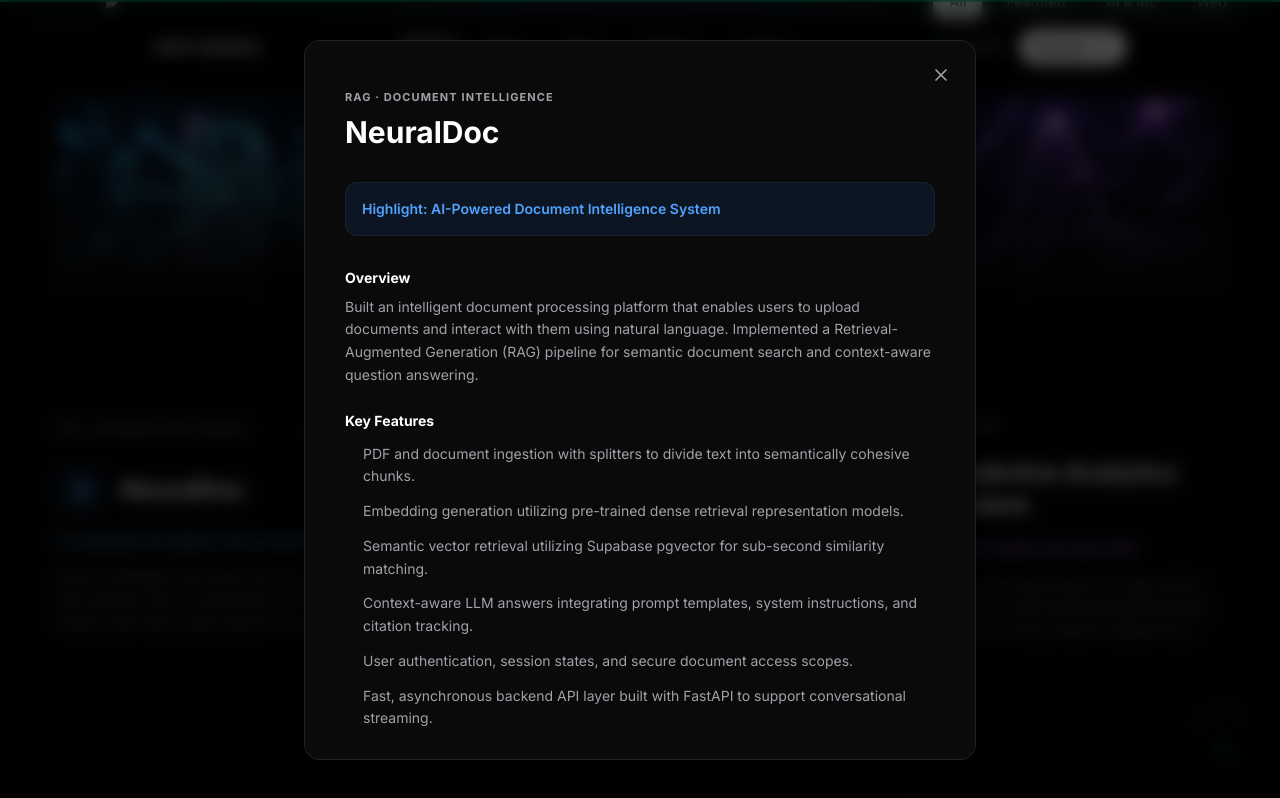
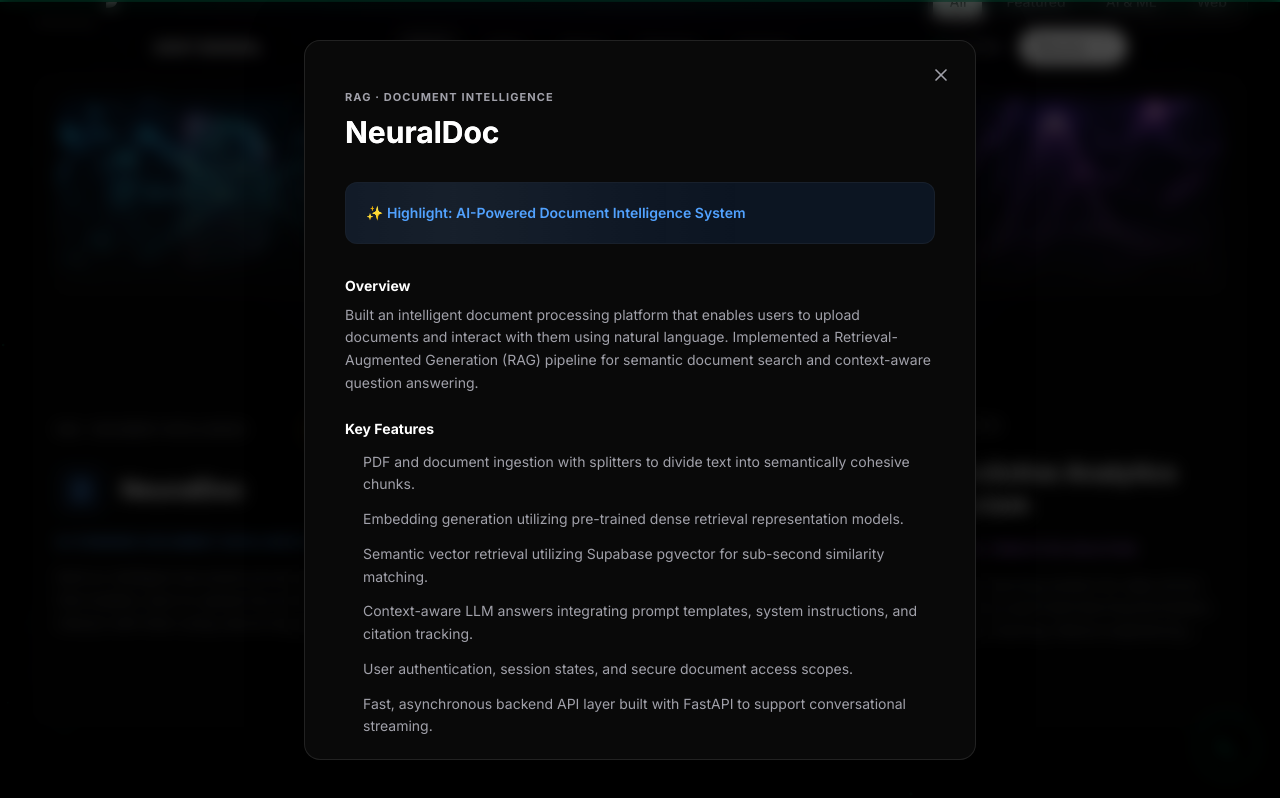
Before and after one commit to UdayBansalG0423/My-Portfolio, a Next.js app: page / in a window 1280 px wide. Both pictures are taken after a click on the element 226 px from the left and 4192 px from the top of the page. Shown: the part 3792-4590 px from the top of the page. Built offline with nearby package versions, Linux system fonts and the light colour scheme.

Commit message:
Optimize project card INP, add scroll progress bar, and hide scrollbars globally

```diff
--- a/src/app/globals.css
+++ b/src/app/globals.css
@@ -30,6 +30,12 @@
   to { opacity: 1; transform: translateY(0); }
 }
 
+@keyframes shimmer {
+  100% {
+    transform: translateX(100%);
+  }
+}
+
 :root {
   background-color: #000000;
   color: #ededed;
@@ -48,23 +54,46 @@
   -moz-osx-font-smoothing: grayscale;
 }
 
-/* Minimalist scrollbars */
-::-webkit-scrollbar {
-  width: 8px;
-  height: 8px;
+/* Hide all scrollbars globally */
+*::-webkit-scrollbar {
+  display: none !important;
 }
 
-::-webkit-scrollbar-track {
-  background: var(--color-bg);
+* {
+  -ms-overflow-style: none !important;
+  scrollbar-width: none !important;
 }
 
-::-webkit-scrollbar-thumb {
-  background: #262626;
-  border-radius: 4px;
+/* Custom Scrollbar for Modal and specific containers */
+.custom-scrollbar::-webkit-scrollbar {
+  width: 6px;
 }
 
-::-webkit-scrollbar-thumb:hover {
-  background: #404040;
+.custom-scrollbar::-webkit-scrollbar-track {
+  background: transparent;
+}
+
+.custom-scrollbar::-webkit-scrollbar-thumb {
+  background: rgba(255, 255, 255, 0.15);
+  border-radius: 10px;
+}
+
+.custom-scrollbar::-webkit-scrollbar-thumb:hover {
+  background: rgba(255, 255, 255, 0.3);
+}
+
+.custom-scrollbar {
+  scrollbar-width: thin;
+  scrollbar-color: rgba(255, 255, 255, 0.15) transparent;
+}
+
+/* Hide scrollbar entirely */
+.no-scrollbar::-webkit-scrollbar {
+  display: none !important;
+}
+.no-scrollbar {
+  -ms-overflow-style: none !important;
+  scrollbar-width: none !important;
 }
 
 /* Subtle Grid Overlay — opacity-only animation (GPU composited) */
--- a/src/components/sections/ProjectsSection.tsx
+++ b/src/components/sections/ProjectsSection.tsx
@@ -1,8 +1,8 @@
 "use client";
 
-import { useState, useEffect } from "react";
+import { useState, useEffect, useMemo, useRef } from "react";
 import { createPortal } from "react-dom";
-import { motion, AnimatePresence } from "framer-motion";
+import { motion, AnimatePresence, useScroll } from "framer-motion";
 import Image from "next/image";
 import {
   FileText,
@@ -211,6 +211,148 @@
   );
 }
 
+const modalVariants = {
+  hidden: { opacity: 0, scale: 0.95, y: 20 },
+  visible: {
+    opacity: 1,
+    scale: 1,
+    y: 0,
+    transition: { type: "spring", damping: 25, stiffness: 300, staggerChildren: 0.1, delayChildren: 0.1 }
+  },
+  exit: { opacity: 0, scale: 0.95, y: 20, transition: { duration: 0.2 } }
+};
+
+const itemVariants = {
+  hidden: { opacity: 0, y: 15 },
+  visible: { opacity: 1, y: 0, transition: { type: "spring", damping: 25, stiffness: 400 } }
+};
+
+function ProjectModal({ project, onClose }: { project: Project; onClose: () => void }) {
+  const scrollRef = useRef<HTMLDivElement>(null);
+  const { scrollYProgress } = useScroll({ container: scrollRef });
+
+  useEffect(() => {
+    // Lock body scroll when modal opens
+    const originalStyle = window.getComputedStyle(document.body).overflow;
+    document.body.style.overflow = "hidden";
+    return () => {
+      document.body.style.overflow = originalStyle;
+    };
+  }, []);
+
+  return (
+    <div className="fixed inset-0 z-[100] flex items-center justify-center p-4 sm:p-6">
+      <motion.div
+        initial={{ opacity: 0 }}
+        animate={{ opacity: 1 }}
+        exit={{ opacity: 0 }}
+        onClick={onClose}
+        className="absolute inset-0 bg-black/70 backdrop-blur-sm"
+      />
+
+      <motion.div
+        variants={modalVariants}
+        initial="hidden"
+        animate="visible"
+        exit="exit"
+        className="relative w-full max-w-2xl bg-[#0a0a0a]/95 backdrop-blur-2xl border border-white/10 rounded-2xl shadow-[0_0_50px_rgba(0,0,0,0.8)] flex flex-col max-h-[90vh] z-10 overflow-hidden"
+      >
+        {/* Creative Animated Scroll Progress Bar */}
+        <motion.div
+          className="absolute top-0 left-0 right-0 h-1 bg-gradient-to-r from-emerald-500 via-blue-500 to-purple-500 origin-left z-50"
+          style={{ scaleX: scrollYProgress }}
+        />
+
+        <button
+          onClick={onClose}
+          className="absolute top-4 right-4 p-2 text-muted hover:text-white rounded-full hover:bg-white/10 transition-colors z-20"
+        >
+          <X className="h-5 w-5" />
+        </button>
+
+        {/* Scrollable Content Area - Default scrollbar hidden via 'no-scrollbar' */}
+        <div ref={scrollRef} className="p-6 md:p-10 overflow-y-auto no-scrollbar w-full h-full">
+          <motion.div variants={itemVariants} className="mb-8 mt-2">
+            <span className="font-sans text-[11px] font-bold text-muted uppercase tracking-widest block mb-2">
+              {project.tag}
+            </span>
+            <h3 className="font-sans text-3xl font-bold text-white pr-8 bg-clip-text text-transparent bg-gradient-to-r from-white to-gray-400">
+              {project.title}
+            </h3>
+          </motion.div>
+
+          <motion.div
+            variants={itemVariants}
+            className={`p-5 rounded-xl border border-white/5 mb-8 ${project.bgClass} relative overflow-hidden`}
+          >
+            <div className="absolute inset-0 bg-gradient-to-r from-transparent via-white/5 to-transparent -translate-x-[100%] animate-[shimmer_2s_infinite]" />
+            <p className={`font-sans text-sm font-semibold ${project.colorClass} relative z-10 flex items-center gap-2`}>
+              ✨ Highlight: {project.highlight}
+            </p>
+          </motion.div>
+
+          <div className="space-y-6 mb-10">
+            <motion.div variants={itemVariants}>
+              <h4 className="font-sans text-sm font-bold text-white mb-2">Overview</h4>
+              <p className="font-sans text-sm text-muted leading-relaxed">
+                {project.description}
+              </p>
+            </motion.div>
+
+            <motion.div variants={itemVariants}>
+              <h4 className="font-sans text-sm font-bold text-white mb-3">Key Features</h4>
+              <ul className="space-y-3">
+                {project.details.map((bullet, idx) => (
+                  <li key={idx} className="flex items-start gap-3 text-sm text-muted group">
+                    <div className={`mt-1.5 h-1.5 w-1.5 rounded-full flex-shrink-0 ${project.bgClass.replace('/10', '')} bg-opacity-100 transition-transform duration-300 group-hover:scale-150`} />
+                    <span className="leading-relaxed transition-colors duration-300 group-hover:text-white">{bullet}</span>
+                  </li>
+                ))}
+              </ul>
+            </motion.div>
+          </div>
+
+          <motion.div variants={itemVariants} className="mb-10">
+            <h4 className="font-sans text-sm font-bold text-white mb-3">Technologies</h4>
+            <div className="flex flex-wrap gap-2">
+              {project.tech.map((t, idx) => (
+                <span
+                  key={idx}
+                  className="font-sans text-[11px] font-medium bg-white/5 border border-white/10 px-3 py-1.5 rounded-full text-muted transition-colors hover:bg-white/10 hover:text-white cursor-default"
+                >
+                  {t}
+                </span>
+              ))}
+            </div>
+          </motion.div>
+
+          <motion.div variants={itemVariants} className="flex flex-col sm:flex-row gap-4 pt-6 border-t border-white/10 mt-auto">
+            <a
+              href={project.github}
+              target="_blank"
+              rel="noopener noreferrer"
+              className="flex-1 flex items-center justify-center gap-2 rounded-xl bg-white/5 border border-white/10 px-4 py-3 font-sans font-semibold text-sm text-white transition-all hover:bg-white/10"
+            >
+              <Github className="h-4 w-4" />
+              View Source
+            </a>
+
+            <a
+              href={project.demo}
+              target="_blank"
+              rel="noopener noreferrer"
+              className="flex-1 flex items-center justify-center gap-2 rounded-xl bg-white text-black px-4 py-3 font-sans font-semibold text-sm transition-all hover:bg-gray-200"
+            >
+              Live Demo
+              <ExternalLink className="h-4 w-4" />
+            </a>
+          </motion.div>
+        </div>
+      </motion.div>
+    </div>
+  );
+}
+
 export default function ProjectsSection() {
   const [filter, setFilter] = useState<CategoryFilter>("all");
   const [selectedProject, setSelectedProject] = useState<Project | null>(null);
@@ -225,6 +367,26 @@
     if (filter === "featured") return p.isFeatured;
     return p.category === filter;
   });
+
+  // Memoize the grid so opening the modal doesn't trigger layout recalculations
+  const projectsGrid = useMemo(() => (
+    <motion.div layout className="grid grid-cols-1 md:grid-cols-2 lg:grid-cols-3 gap-6">
+      <AnimatePresence mode="popLayout">
+        {filteredProjects.map((project) => (
+          <motion.div
+            layout
+            key={project.id}
+            initial={{ opacity: 0, scale: 0.95 }}
+            animate={{ opacity: 1, scale: 1 }}
+            exit={{ opacity: 0, scale: 0.95 }}
+            transition={{ duration: 0.4 }}
+          >
+            <ProjectCardItem project={project} onClick={() => setSelectedProject(project)} />
+          </motion.div>
+        ))}
+      </AnimatePresence>
+    </motion.div>
+  ), [filteredProjects]);
 
   return (
     <section id="projects" className="mx-auto max-w-7xl px-4 py-12 md:py-20 sm:px-6 lg:px-8">
@@ -272,125 +434,13 @@
       </motion.div>
 
       {/* Projects Grid */}
-      <motion.div layout className="grid grid-cols-1 md:grid-cols-2 lg:grid-cols-3 gap-6">
-        <AnimatePresence mode="popLayout">
-          {filteredProjects.map((project) => (
-            <motion.div
-              layout
-              key={project.id}
-              initial={{ opacity: 0, scale: 0.95 }}
-              animate={{ opacity: 1, scale: 1 }}
-              exit={{ opacity: 0, scale: 0.95 }}
-              transition={{ duration: 0.4 }}
-            >
-              <ProjectCardItem project={project} onClick={() => setSelectedProject(project)} />
-            </motion.div>
-          ))}
-        </AnimatePresence>
-      </motion.div>
+      {projectsGrid}
 
       {/* Project Expansion Modal */}
       {mounted && createPortal(
         <AnimatePresence>
           {selectedProject && (
-            <div className="fixed inset-0 z-[100] flex items-center justify-center p-4 sm:p-6">
-              <motion.div
-                initial={{ opacity: 0 }}
-                animate={{ opacity: 1 }}
-                exit={{ opacity: 0 }}
-                onClick={() => setSelectedProject(null)}
-                className="absolute inset-0 bg-black/70 backdrop-blur-sm"
-              />
-
-              <motion.div
-                initial={{ opacity: 0, scale: 0.95, y: 10 }}
-                animate={{ opacity: 1, scale: 1, y: 0 }}
-                exit={{ opacity: 0, scale: 0.95, y: 10 }}
-                transition={{ type: "spring", damping: 25, stiffness: 300 }}
-                className="relative w-full max-w-2xl bg-[#0a0a0a] border border-white/10 rounded-2xl shadow-2xl p-5 md:p-10 overflow-y-auto max-h-[90vh] z-10"
-              >
-                <button
-                  onClick={() => setSelectedProject(null)}
-                  className="absolute top-4 right-4 p-2 text-muted hover:text-white rounded-full hover:bg-white/10 transition-colors"
-                >
-                  <X className="h-5 w-5" />
-                </button>
-
-                <div className="mb-8 mt-2">
-                  <span className="font-sans text-[11px] font-bold text-muted uppercase tracking-widest block mb-2">
-                    {selectedProject.tag}
-                  </span>
-                  <h3 className="font-sans text-3xl font-bold text-white pr-8">
-                    {selectedProject.title}
-                  </h3>
-                </div>
-
-                <div
-                  className={`p-4 rounded-xl border border-white/5 mb-8 ${selectedProject.bgClass}`}
-                >
-                  <p className={`font-sans text-sm font-semibold ${selectedProject.colorClass}`}>
-                    Highlight: {selectedProject.highlight}
-                  </p>
-                </div>
-
-                <div className="space-y-6 mb-10">
-                  <div>
-                    <h4 className="font-sans text-sm font-bold text-white mb-2">Overview</h4>
-                    <p className="font-sans text-sm text-muted leading-relaxed">
-                      {selectedProject.description}
-                    </p>
-                  </div>
-
-                  <div>
-                    <h4 className="font-sans text-sm font-bold text-white mb-3">Key Features</h4>
-                    <ul className="space-y-3">
-                      {selectedProject.details.map((bullet, idx) => (
-                        <li key={idx} className="flex items-start gap-3 text-sm text-muted">
-                          <div className={`mt-1.5 h-1.5 w-1.5 rounded-full flex-shrink-0 ${selectedProject.bgClass.replace('/10', '')} bg-opacity-100`} />
-                          <span className="leading-relaxed">{bullet}</span>
-                        </li>
-                      ))}
-                    </ul>
-                  </div>
-                </div>
-
-                <div className="mb-10">
-                  <h4 className="font-sans text-sm font-bold text-white mb-3">Technologies</h4>
-                  <div className="flex flex-wrap gap-2">
-                    {selectedProject.tech.map((t, idx) => (
-                      <span
-                        key={idx}
-                        className="font-sans text-[11px] font-medium bg-white/5 border border-white/10 px-3 py-1.5 rounded-full text-muted"
-                      >
-                        {t}
-                      </span>
-                    ))}
-                  </div>
-                </div>
-
-                <div className="flex flex-col sm:flex-row gap-4 pt-6 border-t border-white/10">
-                  <a
-                    href={selectedProject.github}
-                    target="_blank"
-                    rel="noopener noreferrer"
-                    className="flex-1 flex items-center justify-center gap-2 rounded-xl bg-white/5 border border-white/10 px-4 py-3 font-sans font-semibold text-sm text-white transition-all hover:bg-white/10"
-                  >
-                    <Github className="h-4 w-4" />
-                    View Source
-                  </a>
-
-                  <a
-                    href={selectedProject.demo}
-                    target="_blank"
-                    rel="noopener noreferrer"
-                    className="flex-1 flex items-center justify-center gap-2 rounded-xl bg-white text-black px-4 py-3 font-sans font-semibold text-sm transition-all hover:bg-gray-200"
-                  >
-                    Live Demo
-                    <ExternalLink className="h-4 w-4" />
-                  </a>
-                </div>
-              </motion.div>
-            </div>
+            <ProjectModal project={selectedProject} onClose={() => setSelectedProject(null)} />
           )}
         </AnimatePresence>,
         document.body
```
